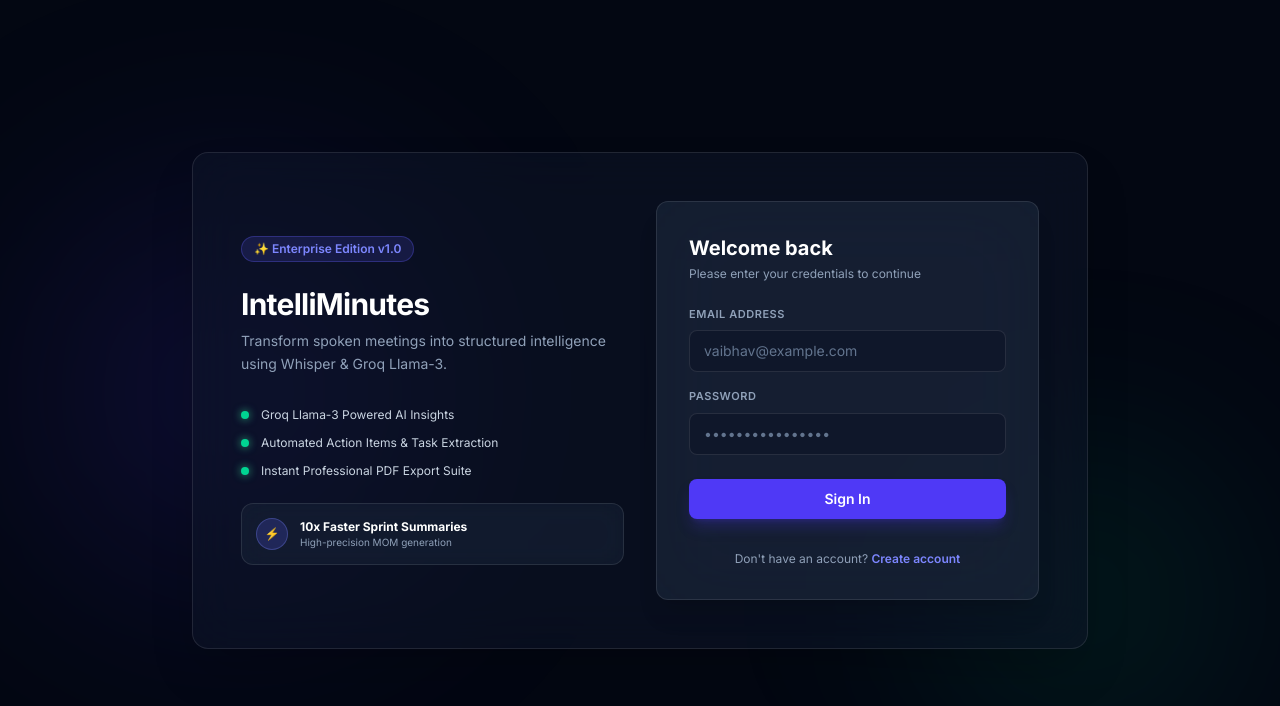
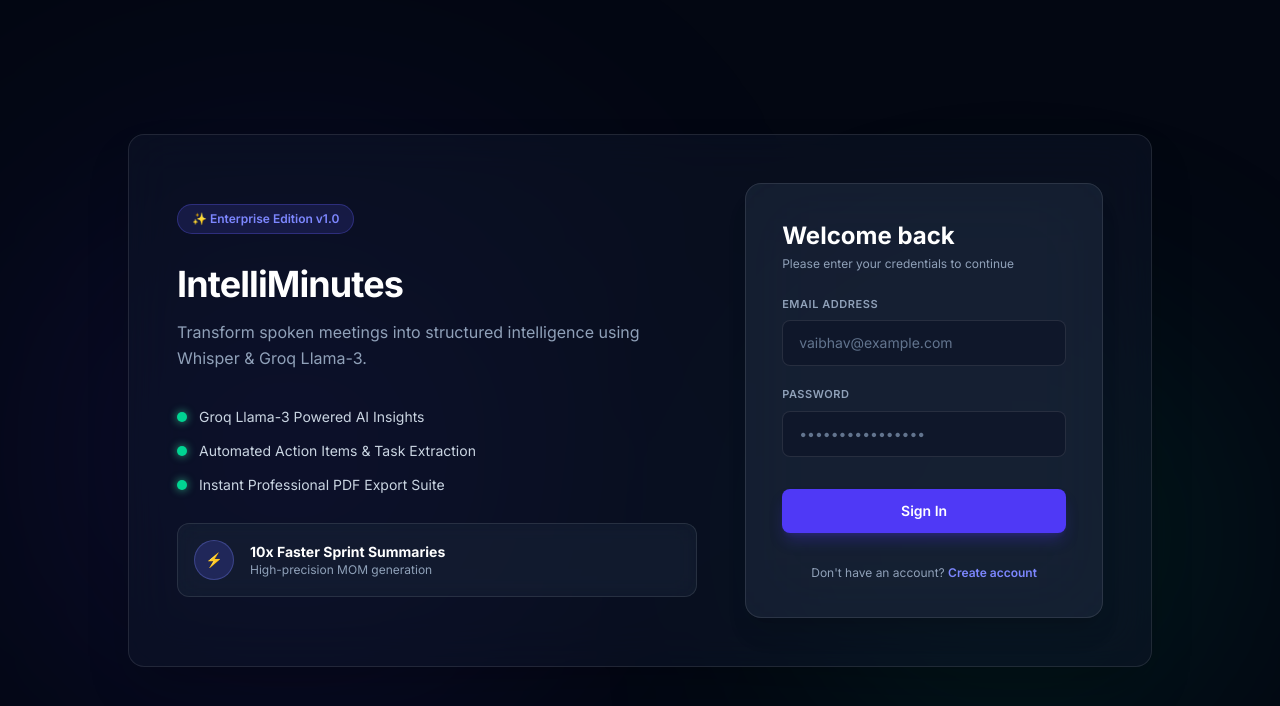
Before and after one commit to vaibhavprakash55/Smart-Meeting-Analyzer, a React (Vite) app in the folder client/: page /login in a window 1280 px wide. Shown: the top 706 px of the page. Built offline with nearby package versions, Linux system fonts and the light colour scheme.

Commit message:
Improve Login and Register Pages proportion

```diff
--- a/client/src/pages/Login.jsx
+++ b/client/src/pages/Login.jsx
@@ -41,66 +41,67 @@
   };
 
   return (
-    <div className="min-h-screen bg-[#030712] text-slate-200 flex items-center justify-center p-4 relative overflow-hidden selection:bg-indigo-500/30">
+    <div className="min-h-screen bg-[#030712] text-slate-200 flex items-center justify-center p-6 relative overflow-hidden selection:bg-indigo-500/30">
       {/* Background Glows */}
       <div className="fixed inset-0 overflow-hidden pointer-events-none">
-        <div className="absolute top-1/4 left-10 w-96 h-96 bg-indigo-600/15 rounded-full blur-[120px]" />
-        <div className="absolute bottom-10 right-10 w-80 h-80 bg-emerald-500/10 rounded-full blur-[100px]" />
+        <div className="absolute top-1/4 left-10 w-[500px] h-[500px] bg-indigo-600/15 rounded-full blur-[140px]" />
+        <div className="absolute bottom-10 right-10 w-[450px] h-[450px] bg-emerald-500/10 rounded-full blur-[120px]" />
       </div>
 
-      {/* Main Split Container */}
-      <div className="w-full max-w-4xl bg-slate-900/50 backdrop-blur-xl border border-white/10 rounded-2xl p-8 md:p-12 grid grid-cols-1 md:grid-cols-2 gap-8 items-center shadow-2xl z-10">
+      {/* Expanded Container Width: max-w-5xl */}
+      <div className="w-full max-w-5xl bg-slate-900/50 backdrop-blur-xl border border-white/10 rounded-2xl p-8 md:p-12 grid grid-cols-1 md:grid-cols-12 gap-8 md:gap-12 items-center shadow-2xl z-10">
 
-        {/* LEFT PANEL */}
-        <div className="space-y-6">
-          <div className="inline-flex items-center gap-2 px-3 py-1 rounded-full bg-indigo-500/15 border border-indigo-500/30 text-indigo-400 text-xs font-semibold">
+        {/* LEFT PANEL (7 cols) */}
+        <div className="md:col-span-7 space-y-7">
+          <div className="inline-flex items-center gap-2 px-3.5 py-1.5 rounded-full bg-indigo-500/15 border border-indigo-500/30 text-indigo-400 text-xs font-semibold">
             <span>✨ Enterprise Edition v1.0</span>
           </div>
 
           <div>
-            <h1 className="text-3xl font-extrabold text-white tracking-tight">IntelliMinutes</h1>
-            <p className="mt-2 text-slate-400 text-sm leading-relaxed">
+            <h1 className="text-4xl font-extrabold text-white tracking-tight leading-tight">IntelliMinutes</h1>
+            <p className="mt-3 text-slate-400 text-base leading-relaxed">
               Transform spoken meetings into structured intelligence using Whisper &amp; Groq Llama-3.
             </p>
           </div>
 
-          <div className="space-y-3 pt-2">
+          <div className="space-y-3.5 pt-2">
             <div className="flex items-center gap-3">
-              <span className="w-2 h-2 rounded-full bg-emerald-400 shadow-[0_0_8px_rgba(52,211,153,0.8)]" />
-              <span className="text-slate-300 text-xs font-medium">Groq Llama-3 Powered AI Insights</span>
+              <span className="w-2.5 h-2.5 rounded-full bg-emerald-400 shadow-[0_0_8px_rgba(52,211,153,0.8)]" />
+              <span className="text-slate-300 text-sm font-medium">Groq Llama-3 Powered AI Insights</span>
             </div>
             <div className="flex items-center gap-3">
-              <span className="w-2 h-2 rounded-full bg-emerald-400 shadow-[0_0_8px_rgba(52,211,153,0.8)]" />
-              <span className="text-slate-300 text-xs font-medium">Automated Action Items &amp; Task Extraction</span>
+              <span className="w-2.5 h-2.5 rounded-full bg-emerald-400 shadow-[0_0_8px_rgba(52,211,153,0.8)]" />
+              <span className="text-slate-300 text-sm font-medium">Automated Action Items &amp; Task Extraction</span>
             </div>
             <div className="flex items-center gap-3">
-              <span className="w-2 h-2 rounded-full bg-emerald-400 shadow-[0_0_8px_rgba(52,211,153,0.8)]" />
-              <span className="text-slate-300 text-xs font-medium">Instant Professional PDF Export Suite</span>
+              <span className="w-2.5 h-2.5 rounded-full bg-emerald-400 shadow-[0_0_8px_rgba(52,211,153,0.8)]" />
+              <span className="text-slate-300 text-sm font-medium">Instant Professional PDF Export Suite</span>
             </div>
           </div>
 
           {/* Metric Highlight Card */}
-          <div className="flex items-center gap-3 p-3.5 bg-slate-800/40 border border-white/10 rounded-xl backdrop-blur-md">
-            <div className="w-8 h-8 rounded-full bg-indigo-500/20 border border-indigo-400/30 flex items-center justify-center text-indigo-400 text-xs font-bold">⚡</div>
+          <div className="flex items-center gap-4 p-4 bg-slate-800/40 border border-white/10 rounded-xl backdrop-blur-md">
+            <div className="w-10 h-10 rounded-full bg-indigo-500/20 border border-indigo-400/30 flex items-center justify-center text-indigo-400 text-sm font-bold">⚡</div>
             <div>
-              <div className="text-xs font-bold text-white">10x Faster Sprint Summaries</div>
-              <div className="text-[10px] text-slate-400">High-precision MOM generation</div>
+              <div className="text-sm font-bold text-white">10x Faster Sprint Summaries</div>
+              <div className="text-xs text-slate-400">High-precision MOM generation</div>
             </div>
           </div>
         </div>
 
-        {/* RIGHT PANEL: Pure Form Auth */}
-        <div className="bg-slate-800/60 backdrop-blur-2xl border border-white/10 rounded-xl p-6 sm:p-8 shadow-xl">
-          <h2 className="text-xl font-bold text-white">Welcome back</h2>
+        {/* RIGHT PANEL (5 cols) - Better height and spacing */}
+        <div className="md:col-span-5 bg-slate-800/60 backdrop-blur-2xl border border-white/10 rounded-2xl p-8 sm:p-9 shadow-xl flex flex-col justify-between">
+          <div>
+            <h2 className="text-2xl font-bold text-white">Welcome back</h2>
             <p className="text-xs text-slate-400 mt-1 mb-6">Please enter your credentials to continue</p>
 
             {error && (
-            <div className="mb-4 p-2.5 bg-red-500/10 border border-red-500/20 rounded-lg text-xs text-red-400">
+              <div className="mb-5 p-3 bg-red-500/10 border border-red-500/20 rounded-lg text-xs text-red-400">
                 {error}
               </div>
             )}
 
-          <form onSubmit={handleSubmit} className="space-y-4">
+            <form onSubmit={handleSubmit} className="space-y-5">
               <div>
                 <label className="block text-[11px] font-semibold text-slate-400 uppercase tracking-wider mb-2">
                   Email Address
@@ -111,7 +112,7 @@
                   value={email}
                   onChange={(e) => setEmail(e.target.value)}
                   placeholder="vaibhav@example.com"
-                className="w-full bg-[#0f172a] border border-white/10 rounded-lg px-3.5 py-2.5 text-sm text-slate-200 placeholder-slate-500 focus:outline-none focus:border-indigo-500 transition-colors"
+                  className="w-full bg-[#0f172a] border border-white/10 rounded-lg px-4 py-3 text-sm text-slate-200 placeholder-slate-500 focus:outline-none focus:border-indigo-500 transition-colors"
                 />
               </div>
 
@@ -125,18 +126,19 @@
                   value={password}
                   onChange={(e) => setPassword(e.target.value)}
                   placeholder="••••••••••••••••"
-                className="w-full bg-[#0f172a] border border-white/10 rounded-lg px-3.5 py-2.5 text-sm text-slate-200 placeholder-slate-500 focus:outline-none focus:border-indigo-500 transition-colors"
+                  className="w-full bg-[#0f172a] border border-white/10 rounded-lg px-4 py-3 text-sm text-slate-200 placeholder-slate-500 focus:outline-none focus:border-indigo-500 transition-colors"
                 />
               </div>
 
               <button
                 type="submit"
                 disabled={loading}
-              className="w-full mt-2 bg-indigo-600 hover:bg-indigo-500 disabled:opacity-50 text-white font-semibold py-2.5 px-4 rounded-lg text-sm transition-all shadow-lg shadow-indigo-600/25 active:scale-[0.98]"
+                className="w-full mt-3 bg-indigo-600 hover:bg-indigo-500 disabled:opacity-50 text-white font-semibold py-3 px-4 rounded-lg text-sm transition-all shadow-lg shadow-indigo-600/25 active:scale-[0.98]"
               >
                 {loading ? "Signing In..." : "Sign In"}
               </button>
             </form>
+          </div>
 
           <p className="text-xs text-center text-slate-400 mt-8">
             Don't have an account?{" "}
--- a/client/src/pages/Register.jsx
+++ b/client/src/pages/Register.jsx
@@ -30,68 +30,69 @@
   };
 
   return (
-    <div className="min-h-screen bg-[#030712] text-slate-200 flex items-center justify-center p-4 relative overflow-hidden selection:bg-indigo-500/30">
+    <div className="min-h-screen bg-[#030712] text-slate-200 flex items-center justify-center p-6 relative overflow-hidden selection:bg-indigo-500/30">
       {/* Background Glows */}
       <div className="fixed inset-0 overflow-hidden pointer-events-none">
-        <div className="absolute top-1/4 left-10 w-96 h-96 bg-indigo-600/15 rounded-full blur-[120px]" />
-        <div className="absolute bottom-10 right-10 w-80 h-80 bg-emerald-500/10 rounded-full blur-[100px]" />
+        <div className="absolute top-1/4 left-10 w-[500px] h-[500px] bg-indigo-600/15 rounded-full blur-[140px]" />
+        <div className="absolute bottom-10 right-10 w-[450px] h-[450px] bg-emerald-500/15 rounded-full blur-[120px]" />
       </div>
 
-      {/* Main Split Container */}
-      <div className="w-full max-w-4xl bg-slate-900/50 backdrop-blur-xl border border-white/10 rounded-2xl p-8 md:p-12 grid grid-cols-1 md:grid-cols-2 gap-8 items-center shadow-2xl z-10">
+      {/* Expanded Container Width: max-w-5xl */}
+      <div className="w-full max-w-5xl bg-slate-900/50 backdrop-blur-xl border border-white/10 rounded-2xl p-8 md:p-12 grid grid-cols-1 md:grid-cols-12 gap-8 md:gap-12 items-center shadow-2xl z-10">
 
-        {/* LEFT PANEL */}
-        <div className="space-y-6">
-          <div className="inline-flex items-center gap-2 px-3 py-1 rounded-full bg-emerald-500/15 border border-emerald-500/30 text-emerald-400 text-xs font-semibold">
+        {/* LEFT PANEL (7 cols) */}
+        <div className="md:col-span-7 space-y-7">
+          <div className="inline-flex items-center gap-2 px-3.5 py-1.5 rounded-full bg-emerald-500/15 border border-emerald-500/30 text-emerald-400 text-xs font-semibold">
             <span>✨ Start Free Workspace</span>
           </div>
 
           <div>
-            <h1 className="text-3xl font-extrabold text-white tracking-tight">IntelliMinutes</h1>
-            <p className="mt-2 text-slate-400 text-sm leading-relaxed">
+            <h1 className="text-4xl font-extrabold text-white tracking-tight leading-tight">IntelliMinutes</h1>
+            <p className="mt-3 text-slate-400 text-base leading-relaxed">
               Join top engineering teams turning spoken ideas into actionable sprint tasks instantly.
             </p>
           </div>
 
-          <div className="space-y-3 pt-2">
+          <div className="space-y-3.5 pt-2">
             <div className="flex items-center gap-3">
-              <span className="w-2 h-2 rounded-full bg-emerald-400 shadow-[0_0_8px_rgba(52,211,153,0.8)]" />
-              <span className="text-slate-300 text-xs font-medium">Zero Setup Required &amp; Fast Audio Transcribe</span>
+              <span className="w-2.5 h-2.5 rounded-full bg-emerald-400 shadow-[0_0_8px_rgba(52,211,153,0.8)]" />
+              <span className="text-slate-300 text-sm font-medium">Zero Setup Required &amp; Fast Audio Transcribe</span>
             </div>
             <div className="flex items-center gap-3">
-              <span className="w-2 h-2 rounded-full bg-emerald-400 shadow-[0_0_8px_rgba(52,211,153,0.8)]" />
-              <span className="text-slate-300 text-xs font-medium">Structured Executive Summaries &amp; Action Items</span>
+              <span className="w-2.5 h-2.5 rounded-full bg-emerald-400 shadow-[0_0_8px_rgba(52,211,153,0.8)]" />
+              <span className="text-slate-300 text-sm font-medium">Structured Executive Summaries &amp; Action Items</span>
             </div>
             <div className="flex items-center gap-3">
-              <span className="w-2 h-2 rounded-full bg-emerald-400 shadow-[0_0_8px_rgba(52,211,153,0.8)]" />
-              <span className="text-slate-300 text-xs font-medium">Local History Storage &amp; PDF Export Suite</span>
+              <span className="w-2.5 h-2.5 rounded-full bg-emerald-400 shadow-[0_0_8px_rgba(52,211,153,0.8)]" />
+              <span className="text-slate-300 text-sm font-medium">Local History Storage &amp; PDF Export Suite</span>
             </div>
           </div>
 
           {/* Metric Highlight Card */}
-          <div className="flex items-center gap-3 p-3.5 bg-slate-800/40 border border-white/10 rounded-xl backdrop-blur-md">
-            <div className="w-8 h-8 rounded-full bg-emerald-500/20 border border-emerald-400/30 flex items-center justify-center text-emerald-400 text-xs font-bold">🚀</div>
+          <div className="flex items-center gap-4 p-4 bg-slate-800/40 border border-white/10 rounded-xl backdrop-blur-md">
+            <div className="w-10 h-10 rounded-full bg-emerald-500/20 border border-emerald-400/30 flex items-center justify-center text-emerald-400 text-sm font-bold">🚀</div>
             <div>
-              <div className="text-xs font-bold text-white">Enterprise Ready SaaS</div>
-              <div className="text-[10px] text-slate-400">Built with React, Tailwind &amp; Groq Llama-3</div>
+              <div className="text-sm font-bold text-white">Enterprise Ready SaaS</div>
+              <div className="text-xs text-slate-400">Built with React, Tailwind &amp; Groq Llama-3</div>
             </div>
           </div>
         </div>
 
-        {/* RIGHT PANEL */}
-        <div className="bg-slate-800/60 backdrop-blur-2xl border border-white/10 rounded-xl p-6 sm:p-8 shadow-xl">
-          <h2 className="text-xl font-bold text-white">Create an account</h2>
+        {/* RIGHT PANEL (5 cols) - Scaled Spacing */}
+        <div className="md:col-span-5 bg-slate-800/60 backdrop-blur-2xl border border-white/10 rounded-2xl p-8 sm:p-9 shadow-xl flex flex-col justify-between">
+          <div>
+            <h2 className="text-2xl font-bold text-white">Create an account</h2>
             <p className="text-xs text-slate-400 mt-1 mb-6">Get started with your free workspace</p>
 
             {error && (
-            <div className="mb-4 p-2.5 bg-red-500/10 border border-red-500/20 rounded-lg text-xs text-red-400">
+              <div className="mb-5 p-3 bg-red-500/10 border border-red-500/20 rounded-lg text-xs text-red-400">
                 {error}
               </div>
             )}
 
             <form onSubmit={handleSubmit} className="space-y-4">
               <div>
-              <label className="block text-[11px] font-semibold text-slate-400 uppercase tracking-wider mb-2">
+                <label className="block text-[11px] font-semibold text-slate-400 uppercase tracking-wider mb-1.5">
                   Full Name
                 </label>
                 <input
@@ -100,12 +101,12 @@
                   value={name}
                   onChange={(e) => setName(e.target.value)}
                   placeholder="Vaibhav Prakash"
-                className="w-full bg-[#0f172a] border border-white/10 rounded-lg px-3.5 py-2.5 text-sm text-slate-200 placeholder-slate-500 focus:outline-none focus:border-indigo-500 transition-colors"
+                  className="w-full bg-[#0f172a] border border-white/10 rounded-lg px-4 py-2.5 text-sm text-slate-200 placeholder-slate-500 focus:outline-none focus:border-emerald-500 transition-colors"
                 />
               </div>
 
               <div>
-              <label className="block text-[11px] font-semibold text-slate-400 uppercase tracking-wider mb-2">
+                <label className="block text-[11px] font-semibold text-slate-400 uppercase tracking-wider mb-1.5">
                   Email Address
                 </label>
                 <input
@@ -114,12 +115,12 @@
                   value={email}
                   onChange={(e) => setEmail(e.target.value)}
                   placeholder="vaibhav@example.com"
-                className="w-full bg-[#0f172a] border border-white/10 rounded-lg px-3.5 py-2.5 text-sm text-slate-200 placeholder-slate-500 focus:outline-none focus:border-indigo-500 transition-colors"
+                  className="w-full bg-[#0f172a] border border-white/10 rounded-lg px-4 py-2.5 text-sm text-slate-200 placeholder-slate-500 focus:outline-none focus:border-emerald-500 transition-colors"
                 />
               </div>
 
               <div>
-              <label className="block text-[11px] font-semibold text-slate-400 uppercase tracking-wider mb-2">
+                <label className="block text-[11px] font-semibold text-slate-400 uppercase tracking-wider mb-1.5">
                   Password
                 </label>
                 <input
@@ -128,20 +129,21 @@
                   value={password}
                   onChange={(e) => setPassword(e.target.value)}
                   placeholder="••••••••••••••••"
-                className="w-full bg-[#0f172a] border border-white/10 rounded-lg px-3.5 py-2.5 text-sm text-slate-200 placeholder-slate-500 focus:outline-none focus:border-indigo-500 transition-colors"
+                  className="w-full bg-[#0f172a] border border-white/10 rounded-lg px-4 py-2.5 text-sm text-slate-200 placeholder-slate-500 focus:outline-none focus:border-emerald-500 transition-colors"
                 />
               </div>
 
               <button
                 type="submit"
                 disabled={loading}
-              className="w-full mt-2 bg-emerald-600 hover:bg-emerald-500 disabled:opacity-50 text-white font-semibold py-2.5 px-4 rounded-lg text-sm transition-all shadow-lg shadow-emerald-600/25 active:scale-[0.98]"
+                className="w-full mt-3 bg-emerald-600 hover:bg-emerald-500 disabled:opacity-50 text-white font-semibold py-3 px-4 rounded-lg text-sm transition-all shadow-lg shadow-emerald-600/25 active:scale-[0.98]"
               >
                 {loading ? "Creating Account..." : "Create Account"}
               </button>
             </form>
+          </div>
 
-          <p className="text-xs text-center text-slate-400 mt-8">
+          <p className="text-xs text-center text-slate-400 mt-6">
             Already have an account?{" "}
             <Link to="/login" className="text-indigo-400 font-semibold hover:underline">
               Sign in
```
Lines whose indentation alone changed are shown as unchanged.
